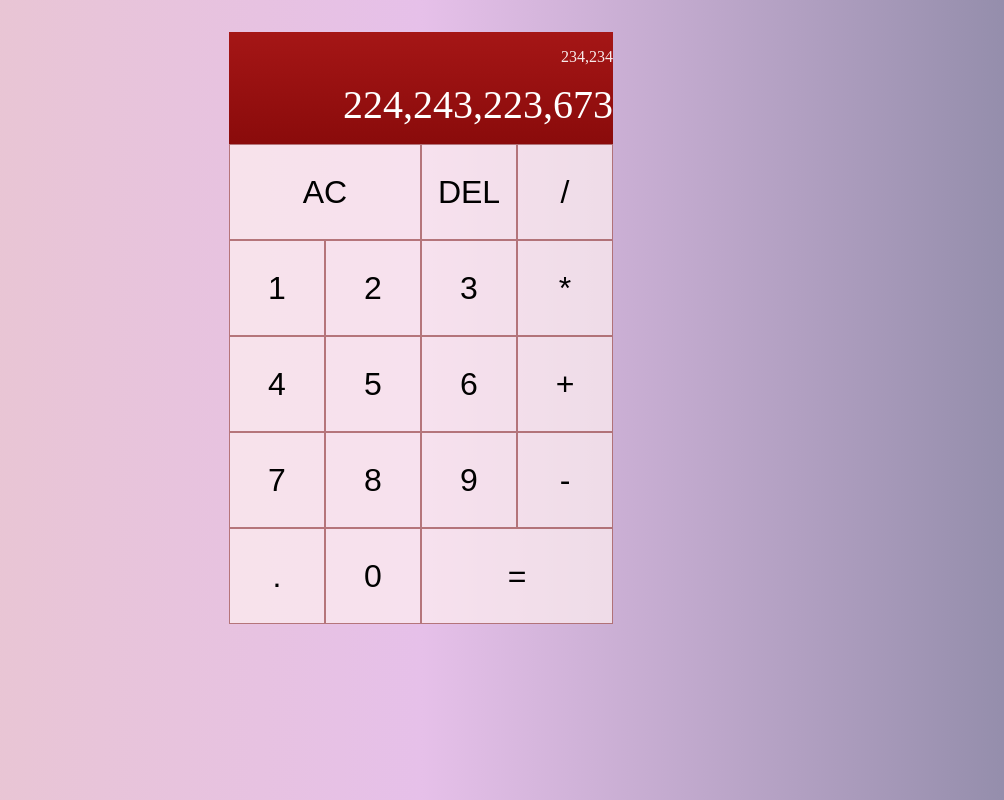
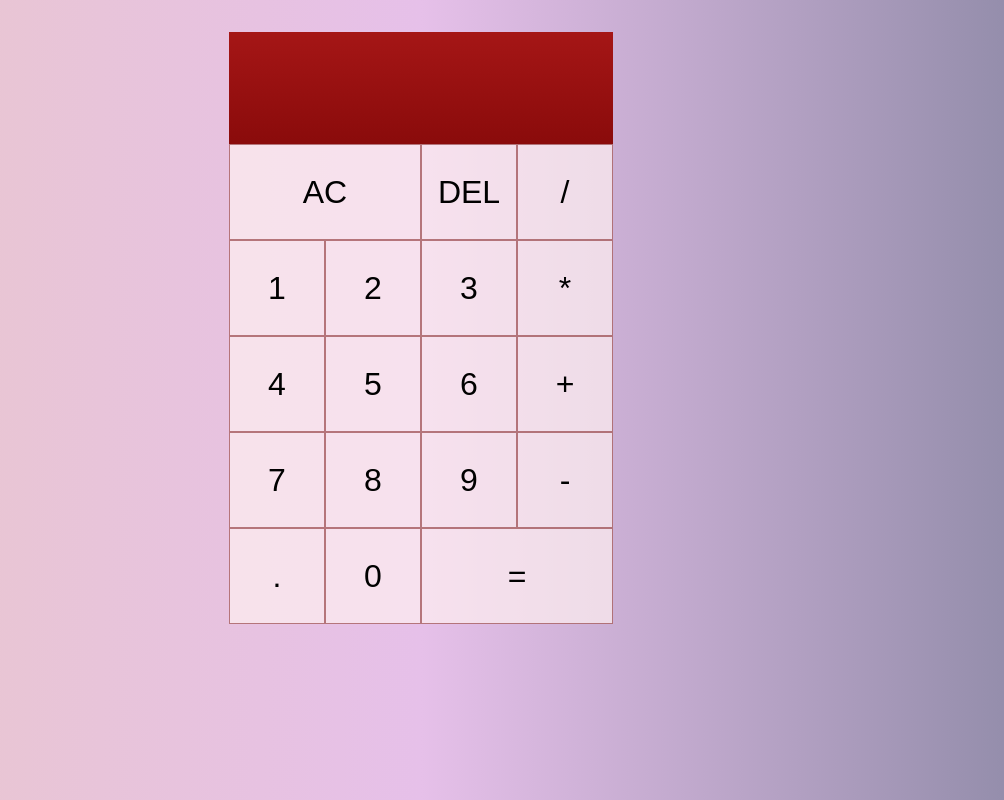
Before and after one commit to krause-matt/react-calculator, a React (Create React App) app: page / in a window 1280 px wide. Shown: the whole page, without its empty margins (219-1223 px from the left). Built offline with nearby package versions, Linux system fonts and the light colour scheme.

Commit message:
Setting up useReducer to handle state and calculator actions

```diff
--- a/src/App.js
+++ b/src/App.js
@@ -1,11 +1,18 @@
+import { useReducer } from "react";
 import "./app.css";
 
+function reducer(state, action) {}
+
 function App() {
+  const [{ previousEntry, currentEntry, mathFunction }, dispatch] = useReducer(
+    reducer,
+    {}
+  );
   return (
     <div className="calculator-frame">
       <div className="output-window">
-        <div className="previous-entry">234,234</div>
-        <div className="current-entry">224,243,223,673</div>
+        <div className="previous-entry"></div>
+        <div className="current-entry"></div>
       </div>
       <button className="two-col">AC</button>
       <button>DEL</button>
```
